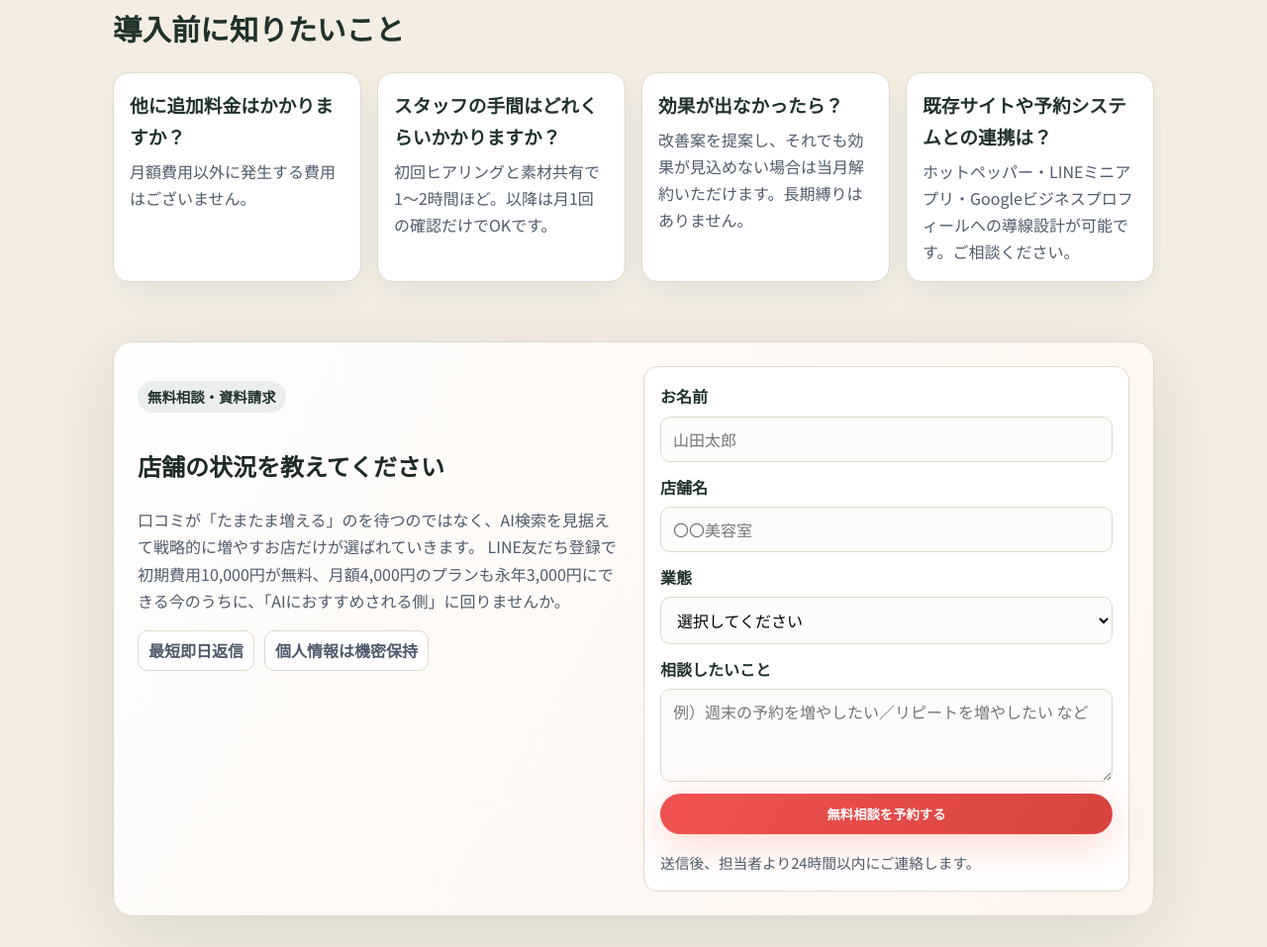
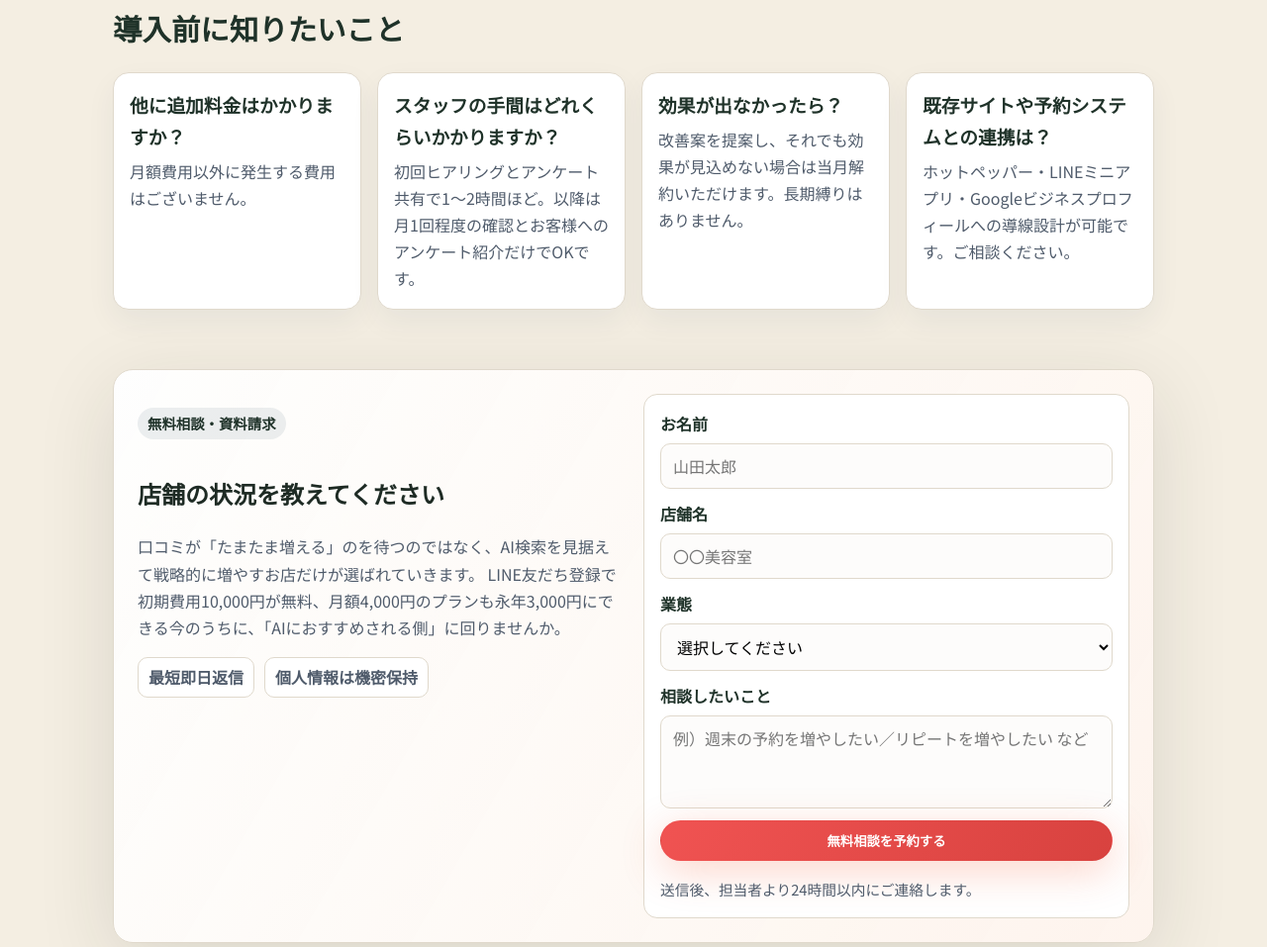
Before and after one commit to piste-boss/review-gpt-LP, a website built with Vite: page index.html in a window 1280 px wide. Shown: the part 4712-5669 px from the top of the page at 99% size. Built offline with nearby package versions, Linux system fonts and the light colour scheme.

Commit message:
Clarify effort expectations in FAQ

```diff
--- a/index.html
+++ b/index.html
@@ -283,7 +283,7 @@
             </article>
             <article class="faq-item">
               <h3>スタッフの手間はどれくらいかかりますか？</h3>
-              <p>初回ヒアリングと素材共有で1〜2時間ほど。以降は月1回の確認だけでOKです。</p>
+              <p>初回ヒアリングとアンケート共有で1〜2時間ほど。以降は月1回程度の確認とお客様へのアンケート紹介だけでOKです。</p>
             </article>
             <article class="faq-item">
               <h3>効果が出なかったら？</h3>
```
